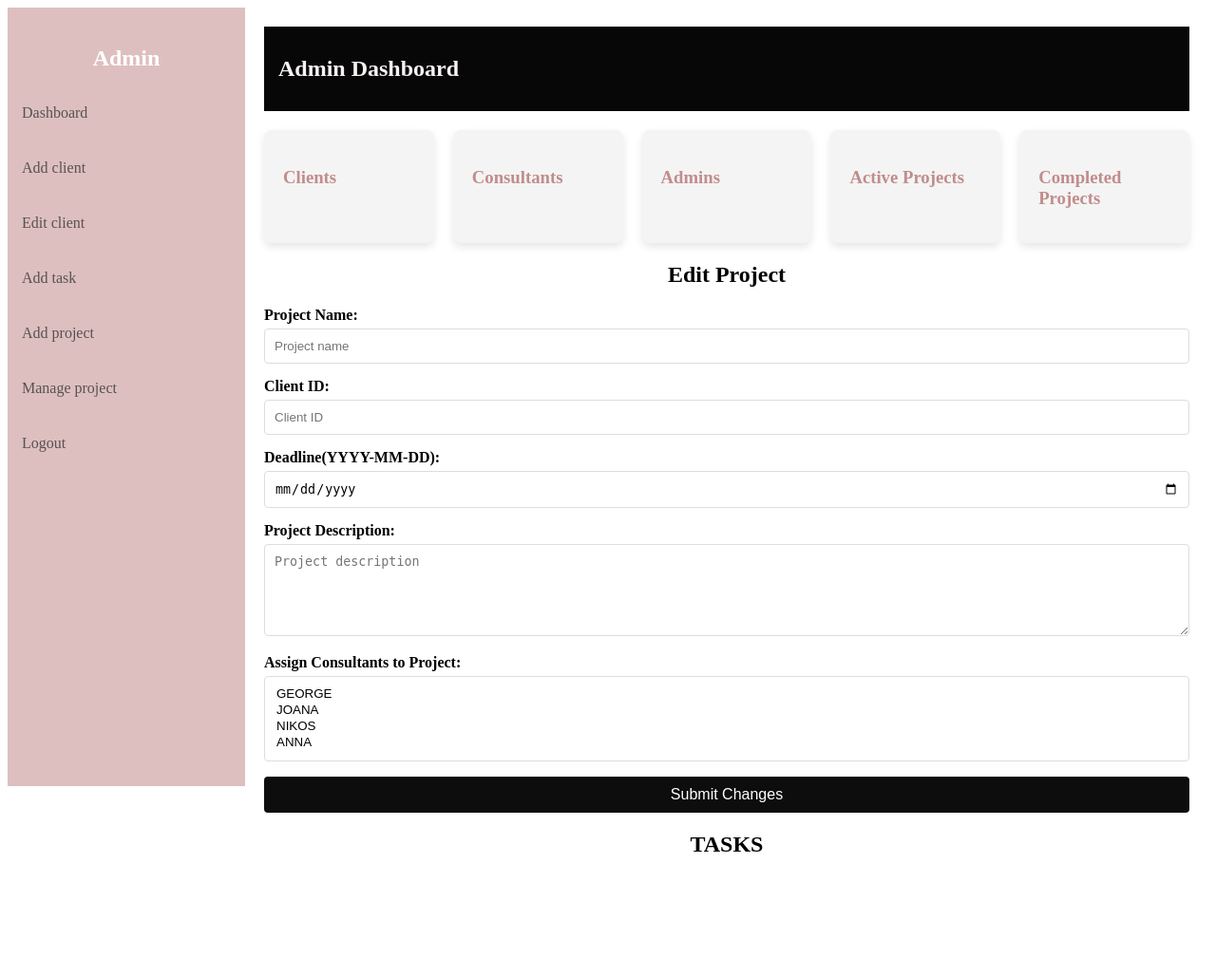
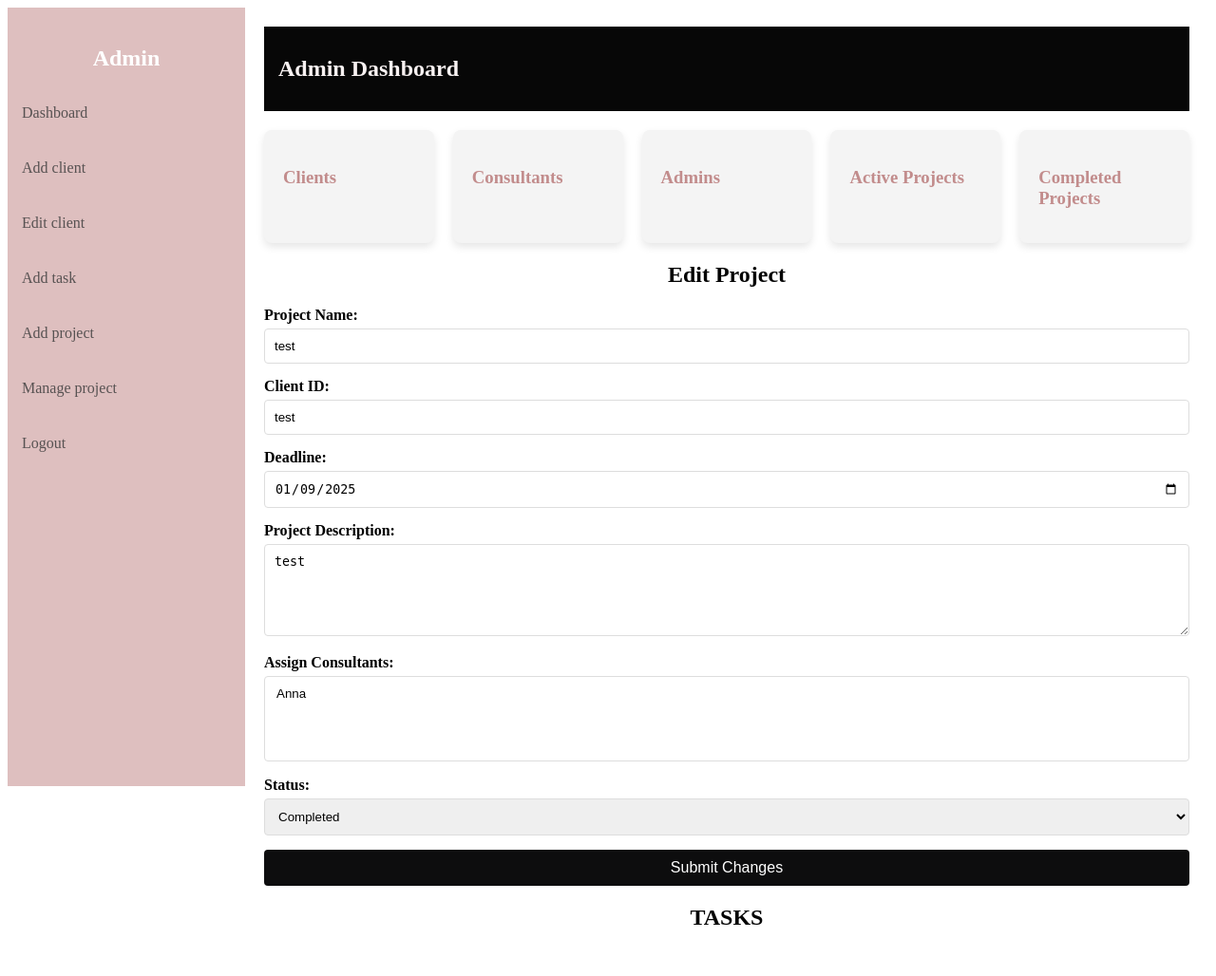
Before and after one commit to ndimitrokalis/Agile-Development-Assignment, a Flask app: page /projects/edit/1 in a window 1280 px wide. Shown: the whole page at 95% size. Before the commit the page ends 897 px from the top, so only its background shows below. Run offline with Flask 3, Linux system fonts and the light colour scheme; a user stored in the database is signed in.

Commit message:
I added the logic for adding,editing and deleting projects and tasks. Additionally, I created a database for the tasks, and made a few changes for the database projects.

```diff
--- a/server.py
+++ b/server.py
@@ -15,6 +15,12 @@ db = SQLAlchemy(app)
 login_manager = LoginManager()
 login_manager.init_app(app)
 
+project_consultants = db.Table(
+    'project_consultants',
+    db.Column('project_id', db.Integer, db.ForeignKey('project.id'), primary_key=True),
+    db.Column('consultant_id', db.Integer, db.ForeignKey('user.id'), primary_key=True)
+)
+
 class User(UserMixin, db.Model):
     id = db.Column(db.Integer, primary_key=True)
     fullname = db.Column(db.String(150), nullable=False)
@@ -24,6 +30,7 @@ class User(UserMixin, db.Model):
     password = db.Column(db.String(200), nullable=False)
     role = db.Column(db.String(20), nullable=False, default='consultant')
     clients = db.relationship('Client', back_populates='consultant')
+    projects = db.relationship('Project', secondary=project_consultants, back_populates='consultants')
 
 class Client(db.Model):
     id = db.Column(db.Integer, primary_key=True)
@@ -40,10 +47,37 @@ class Client(db.Model):
 class Project(db.Model):
     id = db.Column(db.Integer, primary_key=True)
     name = db.Column(db.String(150), nullable=False)
+    client_id = db.Column(db.Integer, db.ForeignKey('client.id'), nullable=False)
     deadline = db.Column(db.Date, nullable=True)
     consultant_id = db.Column(db.Integer, db.ForeignKey('user.id'), nullable=True)
     description = db.Column(db.String(500), nullable=True)
     completed = db.Column(db.Boolean, default=False, nullable=False)
+    consultants = db.relationship('User', secondary=project_consultants, back_populates='projects')
+
+
+
+
+
+
+
+class Task(db.Model):
+    id = db.Column(db.Integer, primary_key=True)
+    name = db.Column(db.String(150), nullable=False)
+    project_id = db.Column(db.Integer, db.ForeignKey('project.id'), nullable=False)
+    deadline = db.Column(db.Date, nullable=True)
+    consultant_id = db.Column(db.Integer, db.ForeignKey('user.id'), nullable=True)
+    description = db.Column(db.String(500), nullable=True)
+    completed = db.Column(db.Boolean, default=False, nullable=False)
+
+
+
+
+
+
+
+
+
+
 
 @app.route("/")
 def home():
@@ -165,6 +199,7 @@ def edit_client_form(client_id):
             return redirect(f'/clients/edit/form/{client_id}')
     return render_template('edit_client_form.html', client=client)
 
+
 @app.route("/clients/delete/<int:client_id>", methods=['POST'])
 @login_required
 def delete_client(client_id):
@@ -181,19 +216,66 @@ def delete_client(client_id):
         print(f"Error: {e}")
         return "An error occurred while deleting the client", 500
 
+
+
+
+
+
+
+
+
+
 @app.route('/add/project', methods=['GET', 'POST'])
 @login_required
 def add_project():
     if current_user.role != 'admin':
         return "Unauthorized", 403
+    if request.method == 'POST':
+        name = request.form.get('project-name')
+        client_id = request.form.get('client-id')
+        deadline = datetime.strptime(request.form.get('deadline'), '%Y-%m-%d').date() if request.form.get('deadline') else None
+        consultant_id = request.form.get("client-id")
+        description = request.form.get("description")
+        new_project = Project(name=name, client_id=client_id, deadline=deadline, consultant_id=consultant_id, description=description)
+        try:
+            db.session.add(new_project)
+            db.session.commit()
+            return redirect('/dashboard')
+        except Exception as e:
+            print(f"Error: {e}")
+            return redirect('/add/project')
     return render_template('add_project.html')
+
+
 
 @app.route('/add/task', methods=['GET', 'POST'])
 @login_required
 def add_task():
     if current_user.role != 'admin':
         return "Unauthorized", 403
+    if request.method == 'POST':
+        name = request.form.get('task-name')
+        project_id = request.form.get('task-project')
+        deadline = datetime.strptime(request.form.get('deadline'), '%Y-%m-%d').date() if request.form.get('deadline') else None
+        consultant_id = request.form.get("client-id")
+        description = request.form.get("description")
+        new_project = Project(name=name, project_id=project_id, deadline=deadline, consultant_id=consultant_id, description=description)
+        try:
+            db.session.add(new_project)
+            db.session.commit()
+            return redirect('/dashboard')
+        except Exception as e:
+            print(f"Error: {e}")
+            return redirect('/add/task')
     return render_template('add_task.html')
+
+
+
+
+
+
+
+
 
 @app.route('/manage/project')
 @login_required
@@ -209,7 +291,25 @@ def edit_project(project_id):
     if current_user.role != 'admin':
         return "Unauthorized", 403
     project = Project.query.get(project_id)
-    return render_template('edit_project.html', project=project)
+    all_consultants = User.query.filter_by(role='consultant').all()
+    if not project:
+        return "Project not found", 404
+    if request.method == 'POST':
+        project.name = request.form.get('project-name')
+        project.client_id = request.form.get('client-id')
+        project.deadline = datetime.strptime(request.form.get('deadline'), '%Y-%m-%d').date() if request.form.get('deadline') else None
+        project.consultant_id = request.form.get('consultants_ids')
+        project.description = request.form.get('description')
+        project.completed = request.form.get('status') == "true"
+        try:
+            db.session.commit()
+            return redirect('/manage/project')
+        except Exception as e:
+            print(f"Error: {e}")
+            return "An error occurred while updating the project", 500
+    return render_template('edit_project.html', project=project, consultants=all_consultants)
+
+
 
 @app.route("/projects/delete/<int:project_id>", methods=['POST'])
 @login_required
@@ -217,23 +317,53 @@ def delete_project(project_id):
     if current_user.role != 'admin':
         return "Unauthorized", 403
     project = Project.query.get(project_id)
-    return redirect('/manage/project')
+    if not Project:
+        return "Project not found", 404
+    try:
+        db.session.delete(project)
+        db.session.commit()
+        return redirect('/manage/project')
+    except Exception as e:
+        print(f"Error: {e}")
+        return "An error occurred while deleting the project", 500
 
 @app.route("/projects/tasks/edit/<int:task_id>", methods=['GET', 'POST'])
 @login_required
 def edit_task(task_id):
     if current_user.role != 'admin':
         return "Unauthorized", 403
-    #task = Task.query.get(task_id)
-    return render_template('edit_project_task.html')
+    task = Task.query.get(task_id)
+    if not Task:
+        return "Task not found", 404
+    if request.method == 'POST':
+        task.name = request.form.get('name')
+        task.client_id = request.form.get('client-id')
+        task.deadline = datetime.strptime(request.form.get('deadline'), '%Y-%m-%d').date() if request.form.get('deadline') else None
+        task.consultant_id = request.form.get('team-members')
+        task.description = request.form.get('description')
+        try:
+            db.session.commit()
+            return redirect('/tasks/dashboard')
+        except Exception as e:
+            print(f"Error: {e}")
+            return "An error occurred while updating the task", 500
+    return render_template('edit_project_task.html', task=task)
 
 @app.route("/projects/tasks/delete/<int:task_id>", methods=['POST'])
 @login_required
 def delete_task(task_id):
     if current_user.role != 'admin':
         return "Unauthorized", 403
-    #task = Task.query.get(task_id)
-    return redirect('/projects/edit/<int:project_id>')
+    task = Task.query.get(task_id)
+    if not Task:
+        return "Task not found", 404
+    try:
+        db.session.delete(task)
+        db.session.commit()
+        return redirect('/projects/edit/<int:project_id>')
+    except Exception as e:
+        print(f"Error: {e}")
+        return "An error occurred while deleting the task", 500
 
 @app.route("/clients/list")
 @login_required
--- a/templates/edit_project.html
+++ b/templates/edit_project.html
@@ -9,23 +9,37 @@
 <form action="/projects/edit/{{ project.id }}" id="project-form" method="POST">
 
     <label for="project-name">Project Name:</label>
-    <input type="text" id="project-name" name="project-name" placeholder="Project name" aria-required="true" required>
+    <input type="text" id="project-name" name="project-name" placeholder="Project name" value="{{ project.name }}" aria-required="true" required>
 
     <label for="client-id">Client ID:</label>
-    <input type="text" id="client-id" name="client-id" placeholder="Client ID" aria-required="true" required>
+    <input type="text" id="client-id" name="client-id" placeholder="Client ID" value="{{ project.client_id }}" aria-required="true" required>
 
-    <label for="date">Deadline(YYYY-MM-DD):</label>
-    <input type="date" id="deadline" name="deadline">
+    <label for="date">Deadline:</label>
+    <input type="date" id="deadline" name="deadline" value="{{ project.deadline }}">
 
     <label for="description">Project Description:</label>
-    <textarea id="description" name="description" placeholder="Project description" rows="5"></textarea>
+    <textarea id="description" name="description" placeholder="Project description" rows="5">{{ project.description }}</textarea>
 
-    <label for="team-members">Assign Consultants to Project:</label>
-    <select id="team-members" name="team-members" multiple required>
-        <option value="team-member-1">GEORGE</option>
-        <option value="team-member-2">JOANA</option>
-        <option value="team-member-3">NIKOS</option>
-        <option value="team-member-4">ANNA</option>
+    <!-- <label for="team-members">Assign Consultants to Project:</label>
+    <select id="team-members" name="team-members" value="{{ project.consultant_id }}" multiple>
+        <option value="GEORGE">GEORGE</option>
+        <option value="JOANA">JOANA</option>
+        <option value="NIKOS">NIKOS</option>
+        <option value="ANNA">ANNA</option>
+    </select> -->
+
+    <label for="consultants">Assign Consultants:</label>
+    <select id="consultants" name="consultants_ids" multiple>
+        {% for consultant in consultants %}
+        <option value="{{ consultant.id }}" {% if consultant.id in consultants_ids %}selected{% endif %}>{{ consultant.username }}</option>
+        {% endfor %}
+    </select>
+
+
+    <label for="status">Status:</label>
+    <select id="status" name="status">
+        <option value="false" {% if not project.completed %}selected{% endif %}>Not Completed</option>
+        <option value="true" {% if project.completed %}selected{% endif %}>Completed</option>
     </select>
 
     <button type="submit">Submit Changes</button>
```
Also changed, not shown: templates/manage_project.html (+7 -1 lines), instance/app.db.
